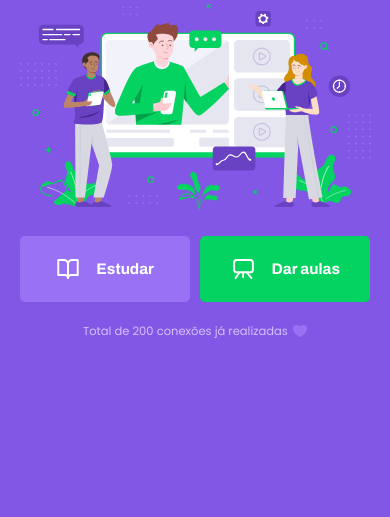
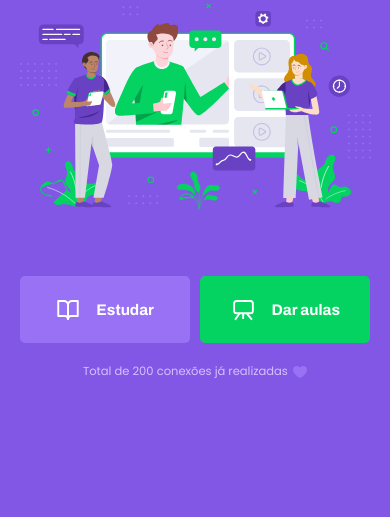
Before and after one commit to brenoq/Proffy, a website: page src/views/index.html in a window 390 px wide. Shown: the part 327-844 px from the top of the page. Drawn offline with Linux system fonts and the light colour scheme.

Commit message:
create: README.md

```diff
--- a/public/styles/partials/page-landing.css
+++ b/public/styles/partials/page-landing.css
@@ -85,9 +85,13 @@
   margin-left: 0.8rem;
 }
 
-@media (max-width: 699px) {
+@media (max-width: 1100px) {
   :root {
     font-size: 40%;
+  }
+
+  .hero-image {
+    height: 45rem;
   }
 }
 
```
Also changed, not shown: README.md (added), 1 other file.
